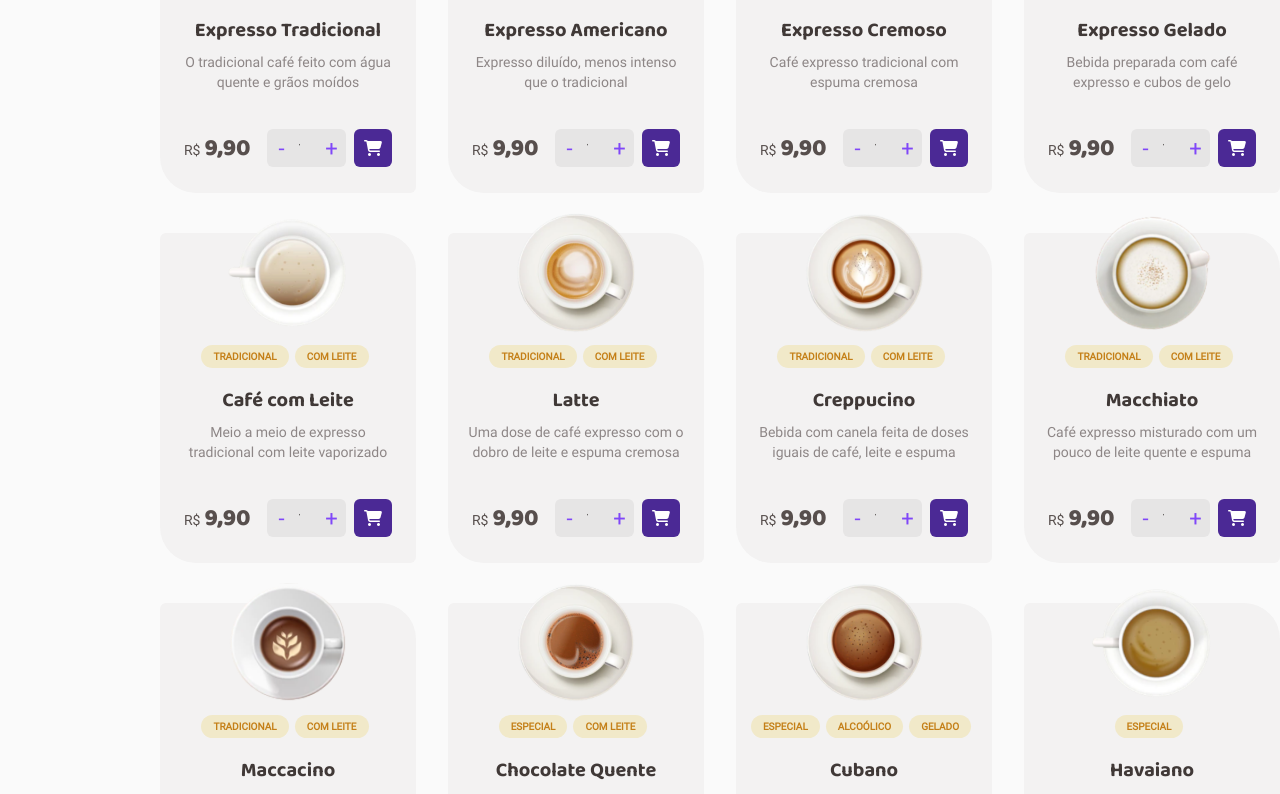
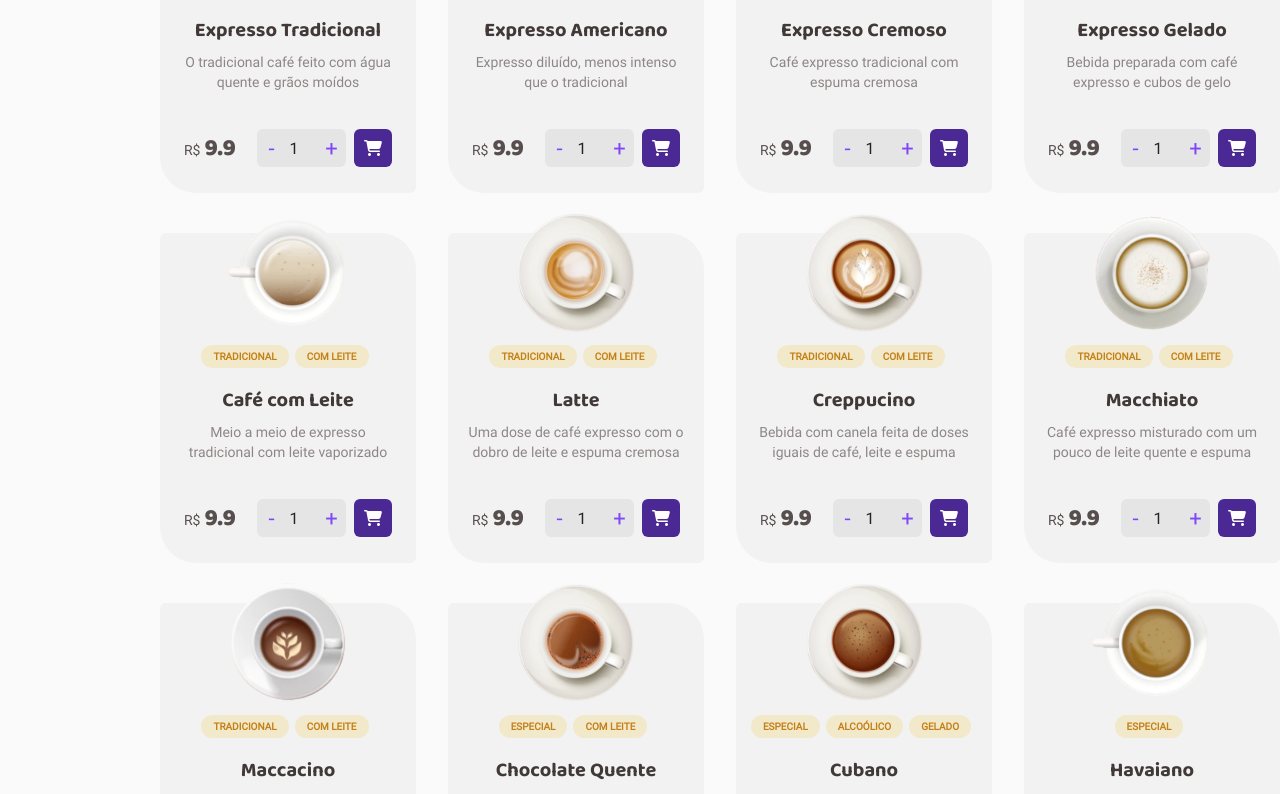
Before and after one commit to Afranioalves/coffee-delavery, a React (Vite) app: page / in a window 1280 px wide. Shown: the part 904-1698 px from the top of the page. Built offline with nearby package versions, Linux system fonts and the light colour scheme.

Commit message:
componente articles refactorado

```diff
--- a/src/components/article.css
+++ b/src/components/article.css
@@ -94,18 +94,17 @@
     cursor: pointer;
 }
 .input-amount{
-    width: 25px;
+    width: 35px;
     border: none;
     outline: none;
-    text-align: center;
     font-weight: 400;
     font-size: 16px;
     font-family: Roboto-Regular;
     color: #272221;
-    padding: 0 4px;
     appearance: none;
     -webkit-appearance: none;
     background: transparent;
+    text-align: center;
 }
 .btn-add-to-cart{
     width: 38px;
--- a/src/components/article.tsx
+++ b/src/components/article.tsx
@@ -7,20 +7,18 @@ interface PropsArticles{
     name:string,
     description:string,
     price:number,
-    type:Array<string>
+    type:Array<string>,
     handleClick: (id: number, amount: number) => any
 }
 
 const Article = (props:PropsArticles) =>{
-    const { id, handleClick } = props
+    const { id, handleClick, name, image, description, price, type } = props
     const [ amount, setAmount ] = useState(1)
-    const handleChange = (val: number) => {
-        setAmount(amount + val)
-    }
+    const handleChange = (val: number) => {setAmount(amount + val)}
 
     const typeRender = ()=>{
         return(
-            props.type.map((type:string, index:number)=>{
+            type.map((type:string, index:number)=>{
                 return(
                     <span key={index}>{type}</span>
                 )
@@ -34,18 +32,18 @@ const Article = (props:PropsArticles) =>{
         <>
             <article className='article'>
                 <div className='box-coffee-image'>
-                    <img src={props.image} alt="image-cup-of-coffe" className="coffee-image" />
+                    <img src={image} alt="image-cup-of-coffe" className="coffee-image" />
                 </div>
                 <div className='box-types'>
                    {typeRender()}
                 </div>
-                <p className='coffee-name'>{props.name}</p>
-                <p className='coffee-description'>{props.description}</p>
+                <p className='coffee-name'>{name}</p>
+                <p className='coffee-description'>{description}</p>
 
                 <div className='box-option'>
                     <p>
                         <span className='currency'>R$</span>
-                        <span className='price'>9,90</span>
+                        <span className='price'>{price}</span>
                     </p>
                     <div className='options'>
                         <div className="box-amout">
```
